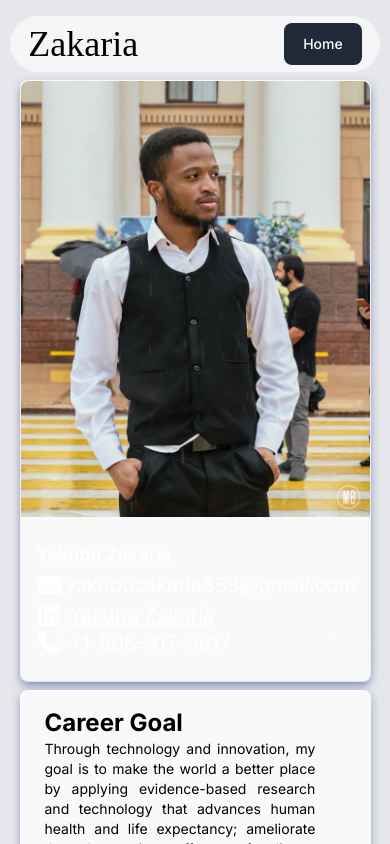
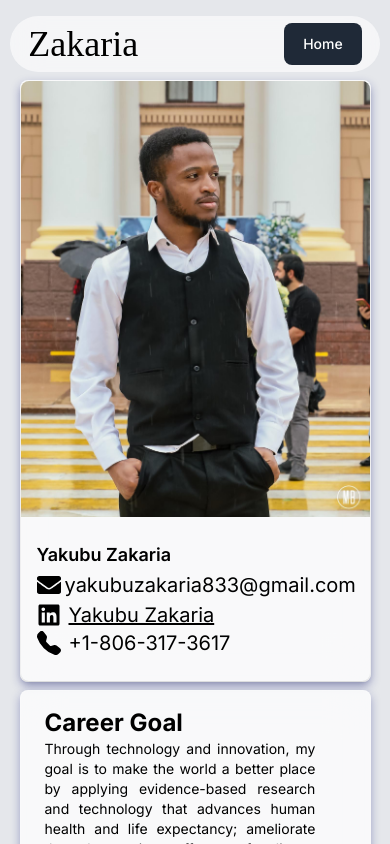
Before and after one commit to zakjak/portfolio, a Next.js app: page /about in a window 390 px wide. Shown: the top 844 px of the page. Built offline with nearby package versions, Linux system fonts and the light colour scheme; a web font is replaced by a local one.

Commit message:
changed the text color of aboutSmall component

```diff
--- a/components/LeftSection/AboutSmall.js
+++ b/components/LeftSection/AboutSmall.js
@@ -22,7 +22,7 @@ const AboutSmall = () => {
 
 
   return (
-    <div className='lg:hidden  w-full bg-card card text-white rounded-lg backdrop-blur-[20px]'>
+    <div className='lg:hidden  w-full bg-card card text-black rounded-lg backdrop-blur-[20px]'>
         <div className='shadow-md rounded-lg  overflow-hidden'>
             <div className='w-full max-h-[30rem]  overflow-hidden'>
             <Image alt='Yakubu Zakaria profile image' className='w-full h-full object-cover object-top' src='/cv.jpg' width={240} height={240} />
```
